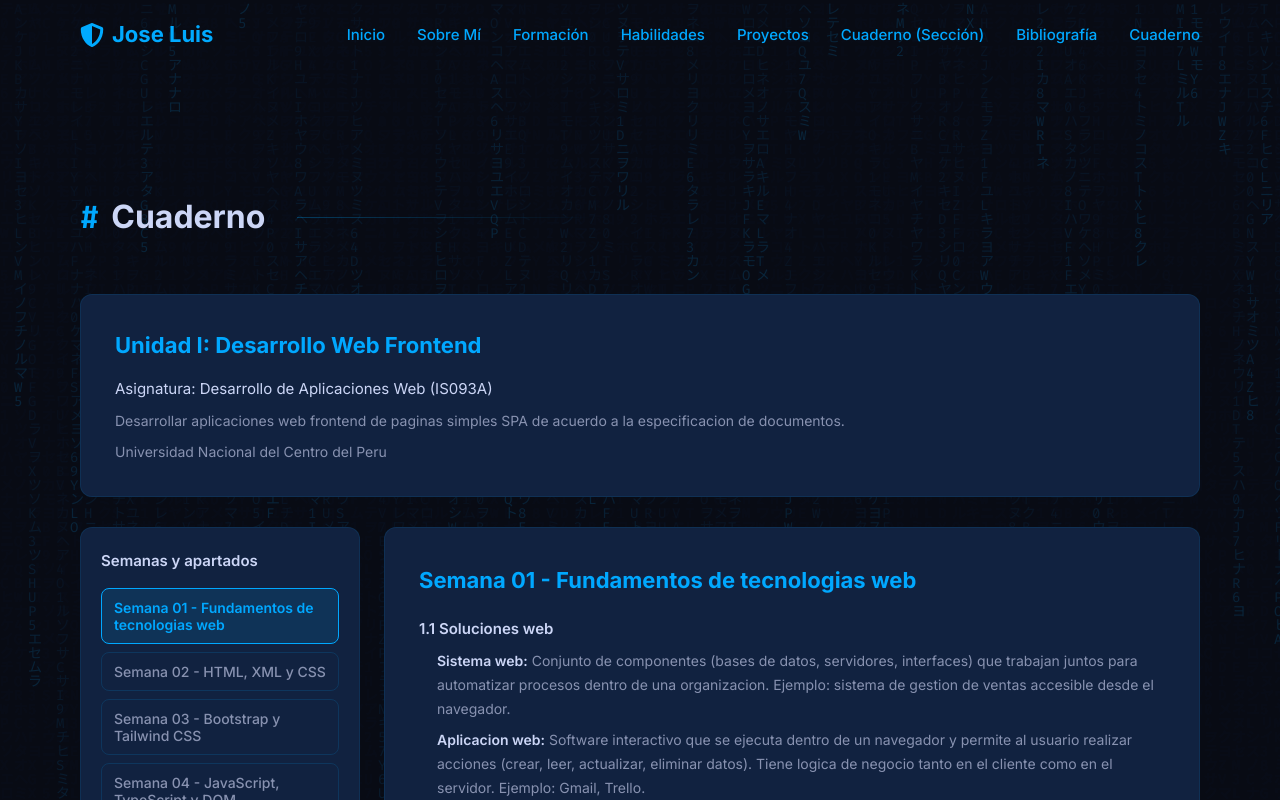
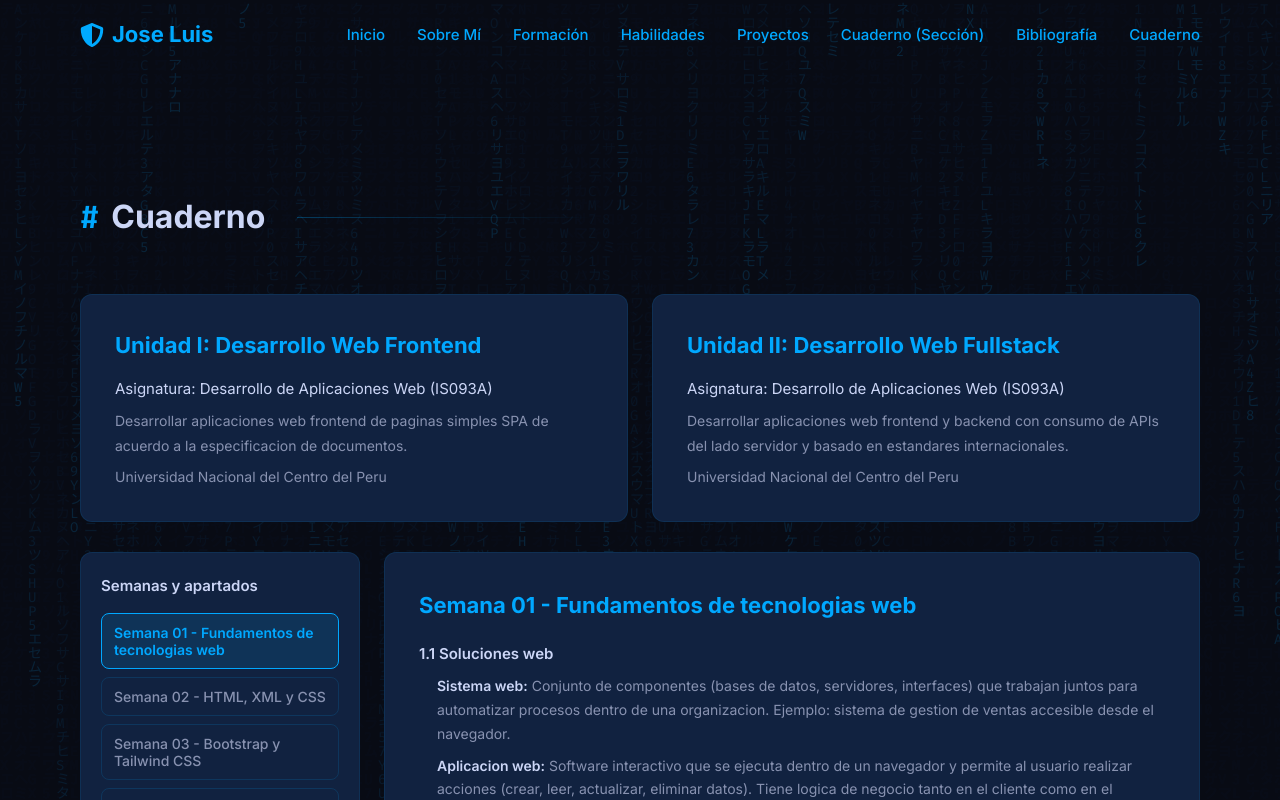
Before and after one commit to cybernetjs/SitioWeb_Huaynate_Achachau_Jose_Luis_Curso_DesarrolloDeApplicacionesWeb, a React (Vite) app: page /SitioWeb_Huaynate_Achachau_Jose_Luis_Curso_DesarrolloDeApplicacionesWeb/cuaderno in a window 1280 px wide. Shown: the top 800 px of the page. Built offline with nearby package versions, Linux system fonts and the light colour scheme.

Commit message:
Cuaderno

```diff
--- a/src/components/Cuaderno.jsx
+++ b/src/components/Cuaderno.jsx
@@ -1620,29 +1620,6 @@ const Cuaderno = () => {
 
   const activeTab = tabs[activeIndex]
 
-  const getUnidadInfo = (tabId) => {
-    const semanaMatch = tabId.match(/^semana-(\d{2})$/)
-    if (semanaMatch) {
-      const semana = parseInt(semanaMatch[1], 10)
-      if (semana <= 8) {
-        return {
-          titulo: 'Unidad I: Desarrollo Web Frontend',
-          desc: 'Desarrollar aplicaciones web frontend de paginas simples SPA de acuerdo a la especificacion de documentos.'
-        }
-      }
-      return {
-        titulo: 'Unidad II: Desarrollo Web Fullstack',
-        desc: 'Desarrollar aplicaciones web frontend y backend con consumo de APIs del lado servidor y basado en estandares internacionales.'
-      }
-    }
-    return {
-      titulo: 'Desarrollo de Aplicaciones Web',
-      desc: 'Portafolio educativo del curso: Unidad I (Frontend) y Unidad II (Fullstack).'
-    }
-  }
-
-  const unidadInfo = getUnidadInfo(activeTab.id)
-
   return (
     <section id="cuaderno" className="section" style={{ backgroundColor: 'transparent' }}>
       <div className="container">
@@ -1657,19 +1634,36 @@ const Cuaderno = () => {
           </h2>
 
           <div style={{ display: 'flex', flexDirection: 'column', gap: '30px' }}>
+            <div className="cuaderno-unidades" style={{ display: 'grid', gap: '24px', gridTemplateColumns: '1fr 1fr' }}>
               <div className="card" style={{ padding: '32px 34px' }}>
                 <h3 style={{ color: '#00a8ff', fontSize: '22px', fontWeight: 700, marginBottom: '10px' }}>
-                {unidadInfo.titulo}
+                  Unidad I: Desarrollo Web Frontend
                 </h3>
                 <p style={{ color: '#ccd6f6', fontSize: '15px', lineHeight: 1.8, marginBottom: '6px' }}>
                   Asignatura: Desarrollo de Aplicaciones Web (IS093A)
                 </p>
                 <p style={{ color: '#8892b0', fontSize: '14px', lineHeight: 1.8, marginBottom: '6px' }}>
-                {unidadInfo.desc}
+                  Desarrollar aplicaciones web frontend de paginas simples SPA de acuerdo a la especificacion de documentos.
                 </p>
                 <p style={{ color: '#8892b0', fontSize: '14px', lineHeight: 1.8 }}>
                   Universidad Nacional del Centro del Peru
                 </p>
+              </div>
+
+              <div className="card" style={{ padding: '32px 34px' }}>
+                <h3 style={{ color: '#00a8ff', fontSize: '22px', fontWeight: 700, marginBottom: '10px' }}>
+                  Unidad II: Desarrollo Web Fullstack
+                </h3>
+                <p style={{ color: '#ccd6f6', fontSize: '15px', lineHeight: 1.8, marginBottom: '6px' }}>
+                  Asignatura: Desarrollo de Aplicaciones Web (IS093A)
+                </p>
+                <p style={{ color: '#8892b0', fontSize: '14px', lineHeight: 1.8, marginBottom: '6px' }}>
+                  Desarrollar aplicaciones web frontend y backend con consumo de APIs del lado servidor y basado en estandares internacionales.
+                </p>
+                <p style={{ color: '#8892b0', fontSize: '14px', lineHeight: 1.8 }}>
+                  Universidad Nacional del Centro del Peru
+                </p>
+              </div>
             </div>
 
             <div className="cuaderno-grid" style={{ display: 'grid', gap: '24px', gridTemplateColumns: 'minmax(220px, 280px) 1fr' }}>
@@ -1726,6 +1720,9 @@ const Cuaderno = () => {
           .cuaderno-grid {
             grid-template-columns: 1fr !important;
           }
+          .cuaderno-unidades {
+            grid-template-columns: 1fr !important;
+          }
         }
       `}</style>
     </section>
```
Lines whose indentation alone changed are shown as unchanged.
